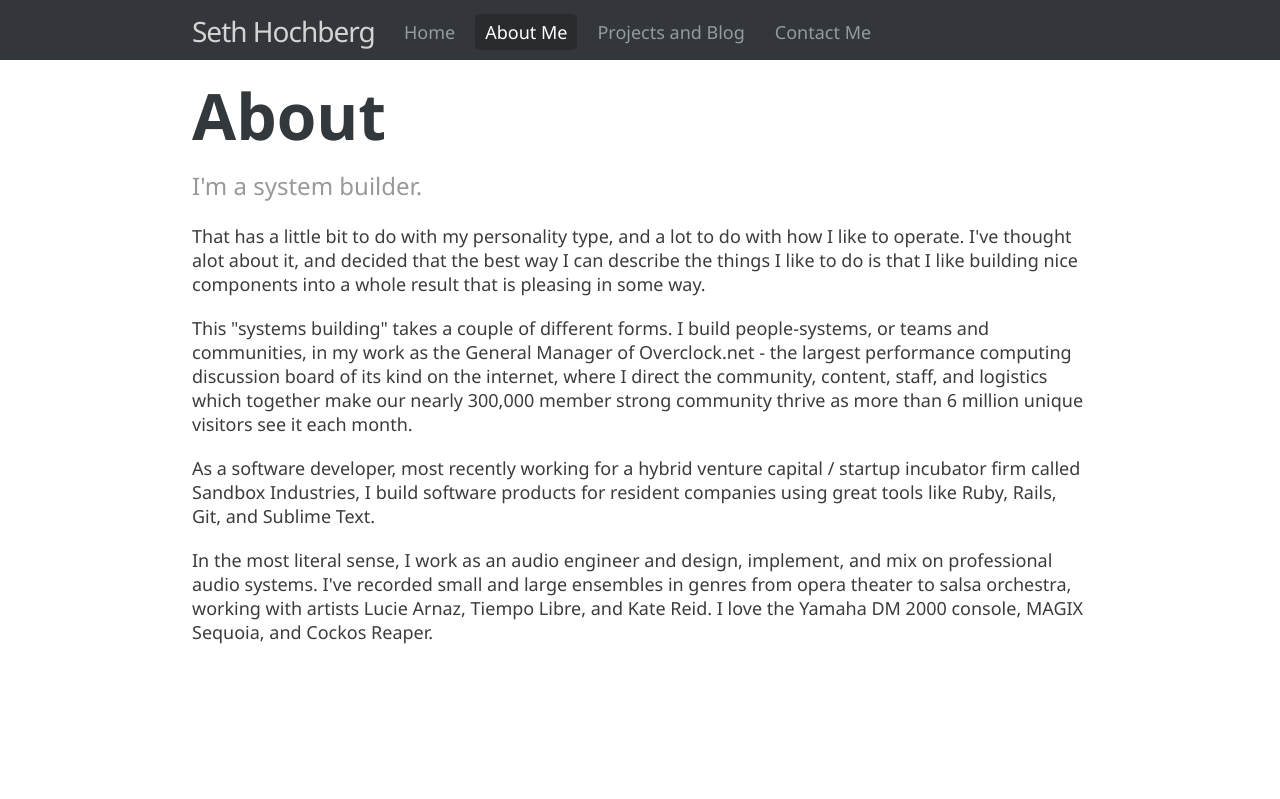
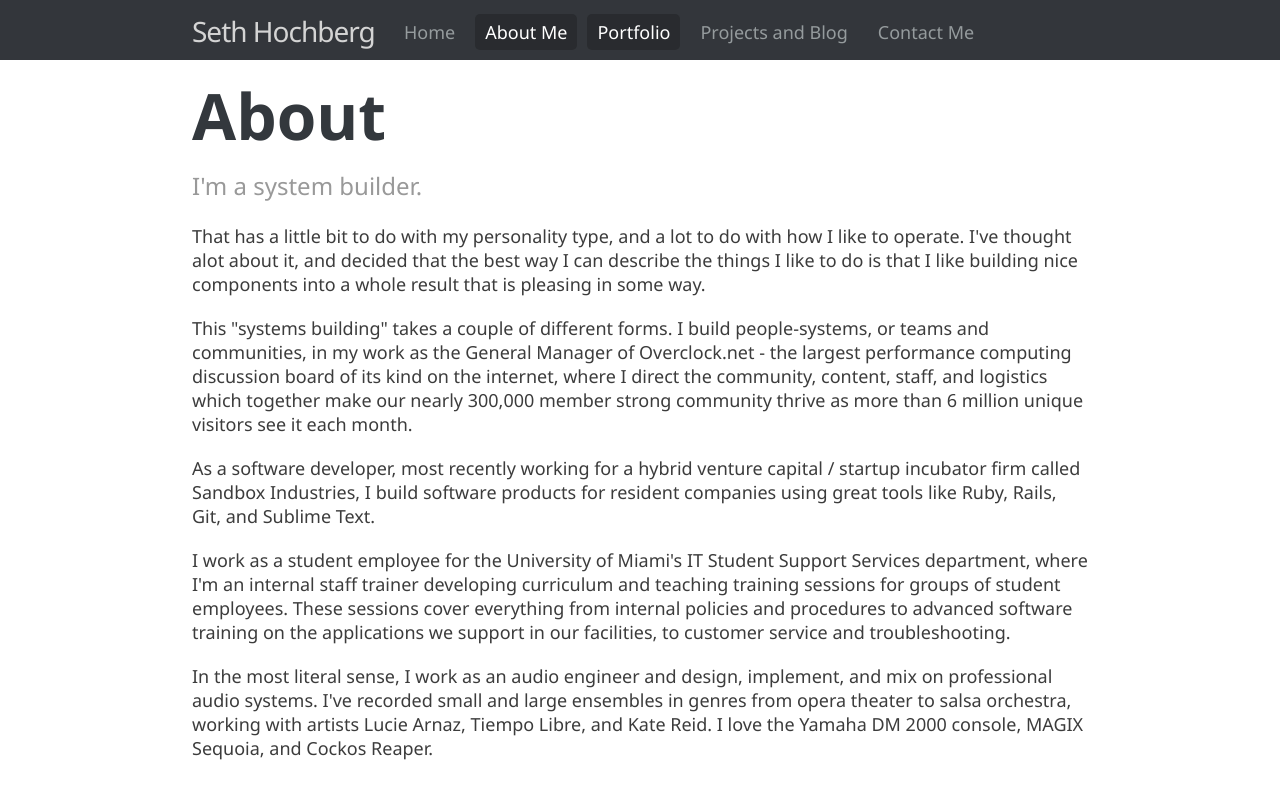
Before and after one commit to sethhochberg/sethhochberg-jekyll, a Jekyll site: the page built from about/index.html, in a window 1280 px wide. Shown: the top 799 px of the page. Built offline with Jekyll 4.4.1, drawn with Linux system fonts in a browser that asks for light colours; nearby versions of some CDN libraries; Markdown is read by kramdown in place of the engine named in the settings.

Commit message:
create portfolio

```diff
--- a/_config.yml
+++ b/_config.yml
@@ -1,7 +1,7 @@
 exclude:  [ Gemfile, Gemfile.lock, Procfile, vendor, gems]
 
 sitename:  Seth Hochberg
-tagline: Computers, music, and other fun things
+tagline: Computers, music, electronics, and other fun things
 
 production_url : http://www.sethhochberg.com
 url: http://www.sethhochberg.com
@@ -26,6 +26,9 @@ navigation:
 - text: About Me
   url: /about/
   layout: page
+- text: Portfolio
+  url: /portfolio/
+  layout: page
 - text: Projects and Blog
   url: /blog/
   layout: archive
--- a/_includes/header.html
+++ b/_includes/header.html
@@ -72,8 +72,8 @@
 {% when 'default' %}
 			<section id="banner" class="section">
 				<div class="inner">
-					<p class="atract"><span class="darker">I build systems</span><br> - community, software, audio, or otherwise.</p>
-					<p class="actions">Want to know more? <a data-toggle="modal" data-controls-modal="modal" data-backdrop="static" href="#contact" class="button big action">Give me a shout.</a></p>
+					<p class="atract"><span class="darker">I build systems -</span><br>software, community, audio, or anything else.</p>
+					<p class="actions">Want to know more or get in touch? <a data-toggle="modal" data-controls-modal="modal" data-backdrop="static" href="#contact" class="button big action">Give me a shout.</a></p>
 				</div>
 			</section>
 {% endcase %}
--- a/about/index.html
+++ b/about/index.html
@@ -9,4 +9,5 @@ desctiption:
 <p>That has a little bit to do with my personality type, and a lot to do with how I like to operate. I've thought alot about it, and decided that the best way I can describe the things I like to do is that I like building nice components into a whole result that is pleasing in some way.</p>
 <p>This "systems building" takes a couple of different forms. I build people-systems, or teams and communities, in my work as the General Manager of Overclock.net - the largest performance computing discussion board of its kind on the internet, where I direct the community, content, staff, and logistics which together make our nearly 300,000 member strong community thrive as more than 6 million unique visitors see it each month.</p>
 <p>As a software developer, most recently working for a hybrid venture capital / startup incubator firm called Sandbox Industries, I build software products for resident companies using great tools like Ruby, Rails, Git, and Sublime Text.</p>
+<p>I work as a student employee for the University of Miami's IT Student Support Services department, where I'm an internal staff trainer developing curriculum and teaching training sessions for groups of student employees. These sessions cover everything from internal policies and procedures to advanced software training on the applications we support in our facilities, to customer service and troubleshooting.</p>
 <p>In the most literal sense, I work as an audio engineer and design, implement, and mix on professional audio systems. I've recorded small and large ensembles in genres from opera theater to salsa orchestra, working with artists Lucie Arnaz, Tiempo Libre, and Kate Reid. I love the Yamaha DM 2000 console, MAGIX Sequoia, and Cockos Reaper.</p>
```
Also changed, not shown: _posts/2012-06-20-Boosterworks.md (+2 -0 lines), 9 other files.
